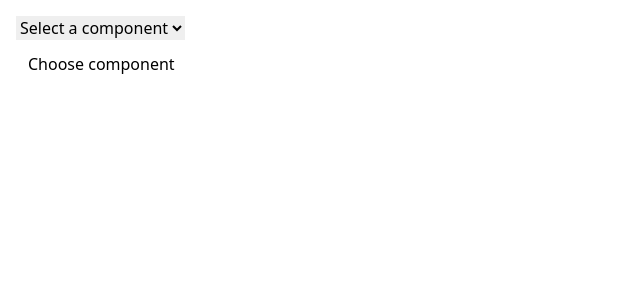
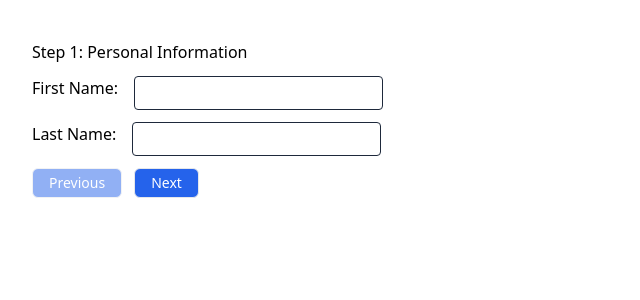
Before and after one commit to mszczegodzinski/szkola-reacta, a React (Vite) app: page / in a window 1280 px wide. Shown: the top 300 px of the page, without its empty margins (0-640 px from the left). Built offline with nearby package versions, Linux system fonts and the light colour scheme.

Commit message:
feat: 02-02 add wizard form

```diff
--- a/src/App.tsx
+++ b/src/App.tsx
@@ -1,30 +1,15 @@
-import ComponentsGenerator from './components/ComponentsGenerator/ComponentsGenerator';
+import { ComponentsGenerator } from './components/ComponentsGenerator';
+import { FormWizard } from './components/FormWizard';
 import { Button, Header, Text } from './ui';
 
 function App() {
   return (
     <>
-      {/* <Text className="text-xl">Text component</Text>
-      <Button onClick={() => alert('Hey blue!')}>Blue</Button>
-      <Button
-        className="bg-green-500 hover:bg-green-400"
-        onClick={() => alert('Hey green!')}
-      >
-        Green
-      </Button>
-      <Button
-        className="text-md bg-red-500 px-5 py-2 hover:bg-red-400"
-        onClick={() => alert('Hey red!')}
-      >
-        Red
-      </Button>
-      <Button onClick={() => alert('disabled button')} disabled>
-        Disabled
-      </Button>
-      <Header headingLevel="h1">h1 header</Header>
-      <Header headingLevel="h2">h2 header</Header>
-      <Header headingLevel="h4">h4 header</Header> */}
-      <ComponentsGenerator />
+      {/*Ex: 1 */}
+      {/* <ComponentsGenerator /> */}
+
+      {/*Ex: 2 */}
+      <FormWizard />
     </>
   );
 }
--- a/src/components/ComponentsGenerator/ComponentsGenerator.tsx
+++ b/src/components/ComponentsGenerator/ComponentsGenerator.tsx
@@ -2,7 +2,7 @@ import React, { useEffect, useState } from 'react';
 import ReactDOMServer from 'react-dom/server';
 import { Button, Header, Text } from '../../ui';
 
-const ComponentsGenerator: React.FC = () => {
+export const ComponentsGenerator: React.FC = () => {
   const [selectedComponent, setSelectedComponent] = useState('');
   const [copied, setCopied] = useState(false);
 
@@ -69,5 +69,3 @@ const ComponentsGenerator: React.FC = () => {
     </div>
   );
 };
-
-export default ComponentsGenerator;
--- a/src/components/ComponentsGenerator/index.ts
+++ b/src/components/ComponentsGenerator/index.ts
@@ -0,0 +1 @@
+export { ComponentsGenerator } from './ComponentsGenerator';
--- /dev/null
+++ b/src/components/FormWizard/FormWizard.copy.tsx
@@ -0,0 +1,133 @@
+import { useState, ChangeEvent, FormEvent } from 'react';
+
+type FormData = {
+  firstName: string;
+  lastName: string;
+  birthDate: string;
+  hobby: string;
+};
+
+export const FormWizard = () => {
+  const [step, setStep] = useState<number>(1);
+  const [formData, setFormData] = useState<FormData>({
+    firstName: '',
+    lastName: '',
+    birthDate: '',
+    hobby: '',
+  });
+
+  const handleChange = (e: ChangeEvent<HTMLInputElement>) => {
+    const { name, value } = e.target;
+    setFormData((prevState) => ({
+      ...prevState,
+      [name]: value,
+    }));
+  };
+
+  const handleSubmit = (e: FormEvent) => {
+    e.preventDefault();
+    console.log('Submitted data:', formData);
+  };
+
+  const nextStep = (e: FormEvent) => {
+    e.preventDefault();
+    setStep((prevStep) => prevStep + 1);
+  };
+
+  const prevStep = (e: FormEvent) => {
+    e.preventDefault();
+    setStep((prevStep) => prevStep - 1);
+  };
+
+  switch (step) {
+    case 1:
+      return (
+        <div>
+          <h2>Step 1: Personal Information</h2>
+          <form onSubmit={nextStep}>
+            <label htmlFor="firstName">First Name:</label>
+            <input
+              type="text"
+              id="firstName"
+              name="firstName"
+              value={formData.firstName}
+              onChange={handleChange}
+              required
+            />
+            <br />
+            <label htmlFor="lastName">Last Name:</label>
+            <input
+              type="text"
+              id="lastName"
+              name="lastName"
+              value={formData.lastName}
+              onChange={handleChange}
+              required
+            />
+            <br />
+            <button type="submit">Next</button>
+          </form>
+        </div>
+      );
+    case 2:
+      return (
+        <div>
+          <h2>Step 2: Additional Information</h2>
+          <form onSubmit={nextStep}>
+            <label htmlFor="birthDate">Birth Date:</label>
+            <input
+              type="date"
+              id="birthDate"
+              name="birthDate"
+              value={formData.birthDate}
+              onChange={handleChange}
+              required
+            />
+            <br />
+            <label htmlFor="hobby">Hobby:</label>
+            <input
+              type="text"
+              id="hobby"
+              name="hobby"
+              value={formData.hobby}
+              onChange={handleChange}
+              required
+            />
+            <br />
+            <button type="button" onClick={prevStep}>
+              Previous
+            </button>
+            <button type="submit">Next</button>
+          </form>
+        </div>
+      );
+    case 3:
+      return (
+        <div>
+          <h2>Step 3: Summary</h2>
+          <p>
+            <strong>First Name:</strong> {formData.firstName}
+          </p>
+          <p>
+            <strong>Last Name:</strong> {formData.lastName}
+          </p>
+          <p>
+            <strong>Birth Date:</strong> {formData.birthDate}
+          </p>
+          <p>
+            <strong>Hobby:</strong> {formData.hobby}
+          </p>
+          <div className="flex gap-x-3">
+            <button type="button" onClick={prevStep}>
+              Previous
+            </button>
+            <button type="button" onClick={handleSubmit}>
+              Submit
+            </button>
+          </div>
+        </div>
+      );
+    default:
+      return null;
+  }
+};
--- /dev/null
+++ b/src/components/FormWizard/FormWizard.tsx
@@ -0,0 +1,144 @@
+import { useState, ChangeEvent, FormEvent } from 'react';
+import { FormWizardStep } from './FormWizardStep';
+import { Text } from '../../ui';
+
+type FormData = {
+  firstName: string;
+  lastName: string;
+  birthDate: string;
+  hobby: string;
+};
+
+export const FormWizard = () => {
+  const [step, setStep] = useState<number>(1);
+  const [formData, setFormData] = useState<FormData>({
+    firstName: '',
+    lastName: '',
+    birthDate: '',
+    hobby: '',
+  });
+
+  const handleChange = (e: ChangeEvent<HTMLInputElement>) => {
+    const { name, value } = e.target;
+    setFormData((prevState) => ({
+      ...prevState,
+      [name]: value,
+    }));
+  };
+
+  const nextStep = (e: FormEvent) => {
+    e.preventDefault();
+    setStep((prevStep) => prevStep + 1);
+  };
+
+  const prevStep = () => {
+    setStep((prevStep) => prevStep - 1);
+  };
+
+  const handleSubmit = (e: FormEvent) => {
+    e.preventDefault();
+    alert('form submitted');
+    console.log('Submitted data:', formData);
+  };
+
+  switch (step) {
+    case 1:
+      return (
+        <FormWizardStep
+          header="Step 1: Personal Information"
+          step={1}
+          nextStep={nextStep}
+          prevStep={prevStep}
+        >
+          <div className="flex flex-col gap-y-3">
+            <div className="flex gap-4">
+              <label htmlFor="firstName">
+                <Text>First Name:</Text>
+              </label>
+              <input
+                type="text"
+                id="firstName"
+                name="firstName"
+                value={formData.firstName}
+                onChange={handleChange}
+                required
+                className="rounded border border-solid border-slate-800 px-2 py-1"
+              />
+            </div>
+            <div className="flex gap-4">
+              <label htmlFor="lastName">Last Name:</label>
+              <input
+                type="text"
+                id="lastName"
+                name="lastName"
+                value={formData.lastName}
+                onChange={handleChange}
+                required
+                className="rounded border border-solid border-slate-800 px-2 py-1"
+              />
+            </div>
+          </div>
+        </FormWizardStep>
+      );
+    case 2:
+      return (
+        <FormWizardStep
+          header="Step 2: Additional Information"
+          step={2}
+          nextStep={nextStep}
+          prevStep={prevStep}
+        >
+          <div className="flex flex-col gap-y-3">
+            <div className="flex gap-4">
+              <label htmlFor="birthDate">Birth Date:</label>
+              <input
+                type="date"
+                id="birthDate"
+                name="birthDate"
+                value={formData.birthDate}
+                onChange={handleChange}
+                required
+                className="rounded border border-solid border-slate-800 px-2 py-1"
+              />
+            </div>
+            <div className="flex gap-4">
+              <label htmlFor="hobby">Hobby:</label>
+              <input
+                type="text"
+                id="hobby"
+                name="hobby"
+                value={formData.hobby}
+                onChange={handleChange}
+                required
+                className="rounded border border-solid border-slate-800 px-2 py-1"
+              />
+            </div>
+          </div>
+        </FormWizardStep>
+      );
+    case 3:
+      return (
+        <FormWizardStep
+          header="Step 3: Review"
+          step={3}
+          nextStep={handleSubmit}
+          prevStep={prevStep}
+        >
+          <p>
+            <strong>First Name:</strong> {formData.firstName}
+          </p>
+          <p>
+            <strong>Last Name:</strong> {formData.lastName}
+          </p>
+          <p>
+            <strong>Birth Date:</strong> {formData.birthDate}
+          </p>
+          <p>
+            <strong>Hobby:</strong> {formData.hobby}
+          </p>
+        </FormWizardStep>
+      );
+    default:
+      return null;
+  }
+};
--- /dev/null
+++ b/src/components/FormWizard/FormWizardStep.tsx
@@ -0,0 +1,33 @@
+import { FormEvent, MouseEventHandler } from 'react';
+import { Button } from '../../ui';
+
+type FormWizardStepProps = {
+  header: string;
+  step: number;
+  nextStep: (e: FormEvent) => void;
+  prevStep: MouseEventHandler<HTMLButtonElement>;
+  children: React.ReactNode;
+};
+
+export const FormWizardStep = ({
+  header,
+  step,
+  children,
+  nextStep,
+  prevStep,
+}: FormWizardStepProps) => {
+  return (
+    <div className="p-8">
+      <h2 className="my-2">{header}</h2>
+      <form onSubmit={nextStep}>
+        <div className="my-3">{children}</div>
+        <div className="flex gap-x-3">
+          <Button type="button" onClick={prevStep} disabled={step === 1}>
+            Previous
+          </Button>
+          <Button type="submit">{step !== 3 ? 'Next' : 'Submit'}</Button>
+        </div>
+      </form>
+    </div>
+  );
+};
--- /dev/null
+++ b/src/components/FormWizard/index.ts
@@ -0,0 +1 @@
+export { FormWizard } from './FormWizard';
```
